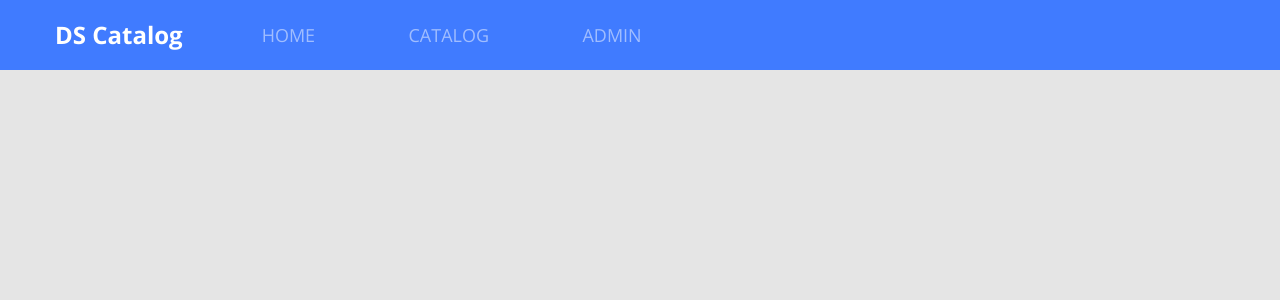
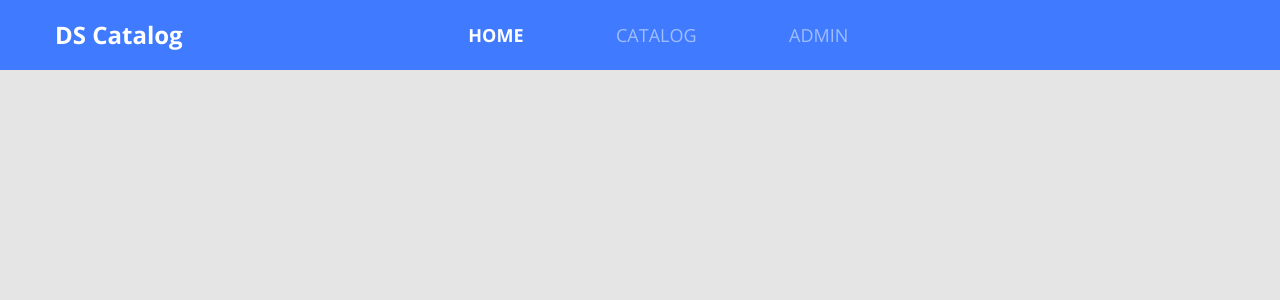
Before and after one commit to fdopertussatti/dscatalog-bootcamp-devsuperior, a React (Create React App) app in the folder front-web/: page / in a window 1280 px wide. Shown: the top 300 px of the page. Built offline with nearby package versions, Linux system fonts and the light colour scheme.

Commit message:
Add Navbar

```diff
--- a/front-web/src/app.scss
+++ b/front-web/src/app.scss
@@ -18,5 +18,6 @@ h1, h2, h3, h4, h5, h6 {
   a {
     &:hover {
       text-decoration: none;
+      color: unset;
     }
   }
--- a/front-web/src/core/components/NavBar/index.tsx
+++ b/front-web/src/core/components/NavBar/index.tsx
@@ -1,23 +1,23 @@
- import React from 'react';
- import './styles.scss';
+import React from 'react';
+import './styles.scss';
 
-const NavBar = () =>(
+const NavBar = () => (
     <nav className="row bg-primary main-nav">
         <div className="col-2">
             <a href="link" className="nav-logo-text">
                 <h4>DS Catalog</h4>
             </a>
         </div>
-        <div className="col-6">
+        <div className="col-6 offset-2" >
             <ul className="main-menu">
                 <li>
-                    <a href="link">
+                    <a href="link" className="active">
                         HOME
                     </a>
                 </li>
                 <li>
                     <a href="link">
-                            CATALOG
+                        CATALOG
                     </a>
                 </li>
                 <li>
--- a/front-web/src/core/components/NavBar/styles.scss
+++ b/front-web/src/core/components/NavBar/styles.scss
@@ -21,7 +21,11 @@
         color: rgba(255, 255, 255, 0.5);
 
         &.active{
-            font-style: bold;
+            font-weight: bold;
+            color: #FFF;
+        }
+        &:hover{
+            color: #FFF;
         }
     }
 }
```
Also changed, not shown: 1 other file (tests, documents, lock files or other folders).
